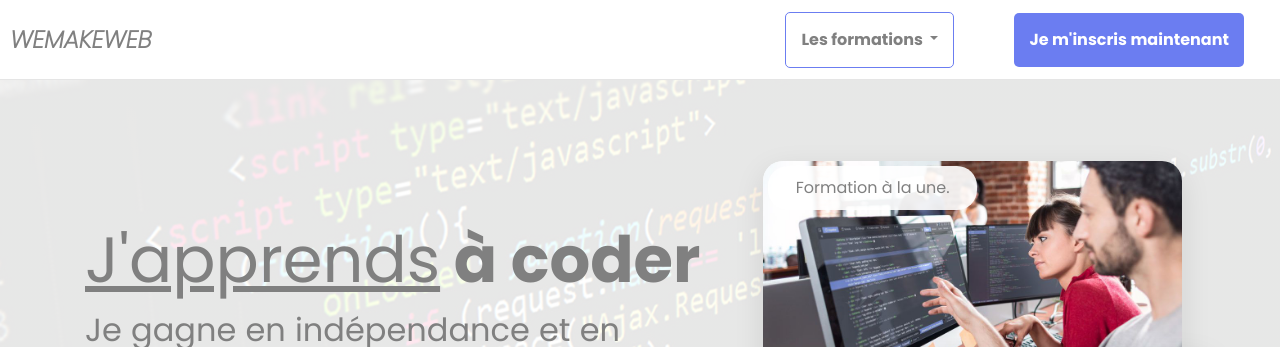
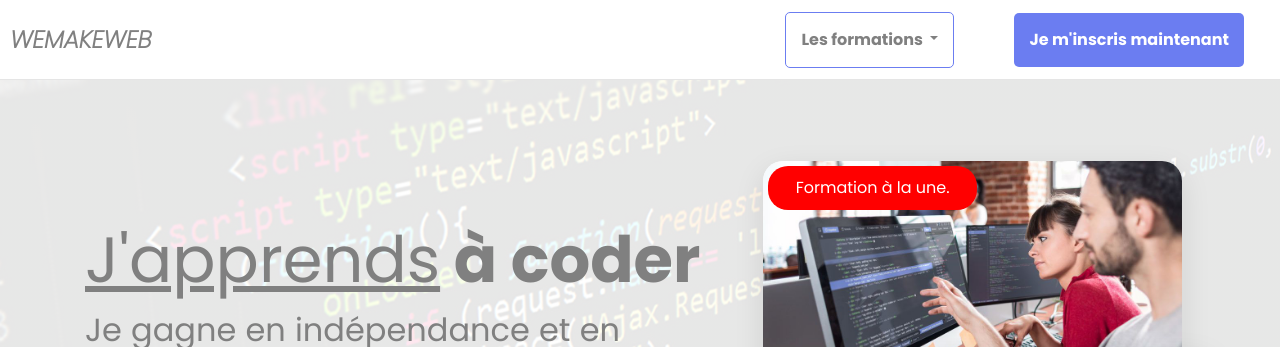
Before and after one commit to vamos91/test-contact-form, a website: page views/index.html in a window 1280 px wide. Shown: the top 347 px of the page. Drawn offline with nearby package versions, Linux system fonts and the light colour scheme; some packages are replaced by stand-ins of ours; files that its build step writes are made by us from their sources; files whose address does not match are found by name.

Commit message:
button color

```diff
--- a/public/style.css
+++ b/public/style.css
@@ -359,6 +359,11 @@ button{
     color: gray;
 }
 
+.top-card .categorie{
+    background-color: red;
+    color: white;
+}
+
 .card img{
     border-top-right-radius: 20px;
     border-top-left-radius: 20px;
```
